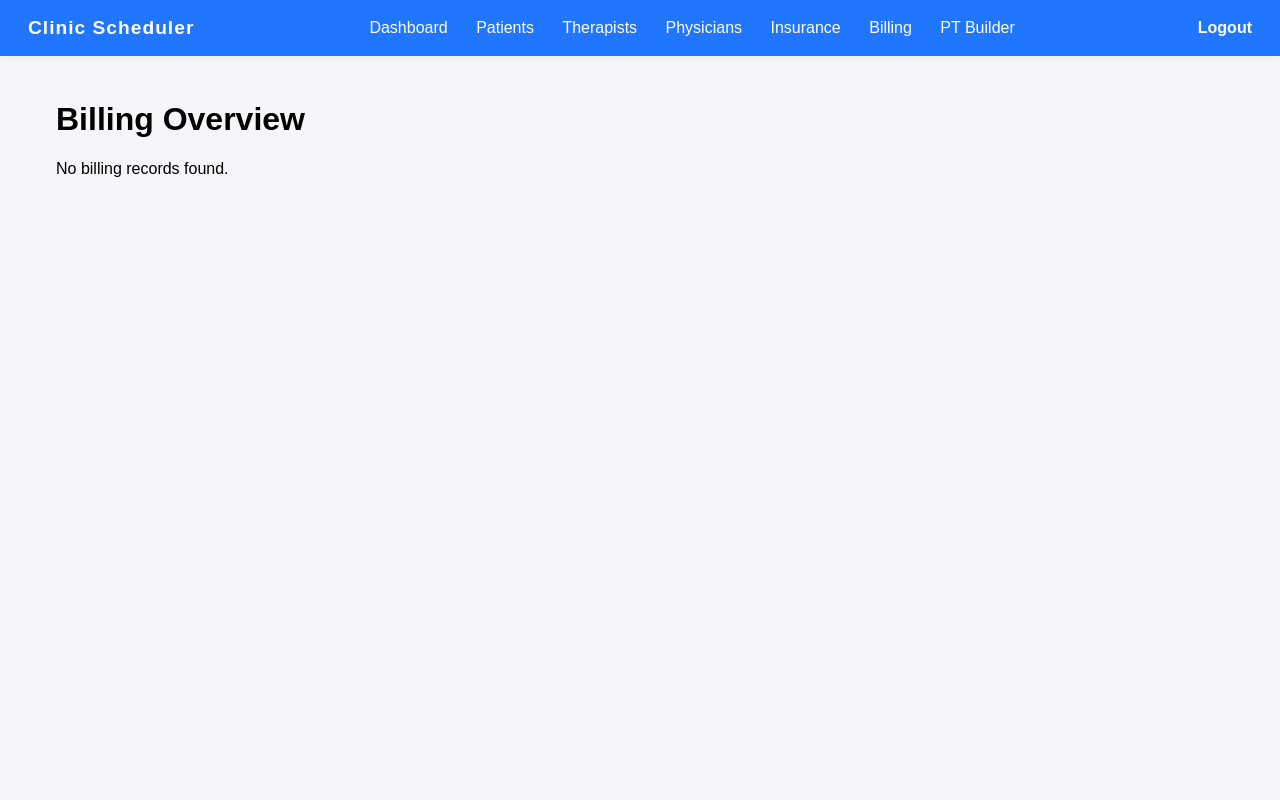
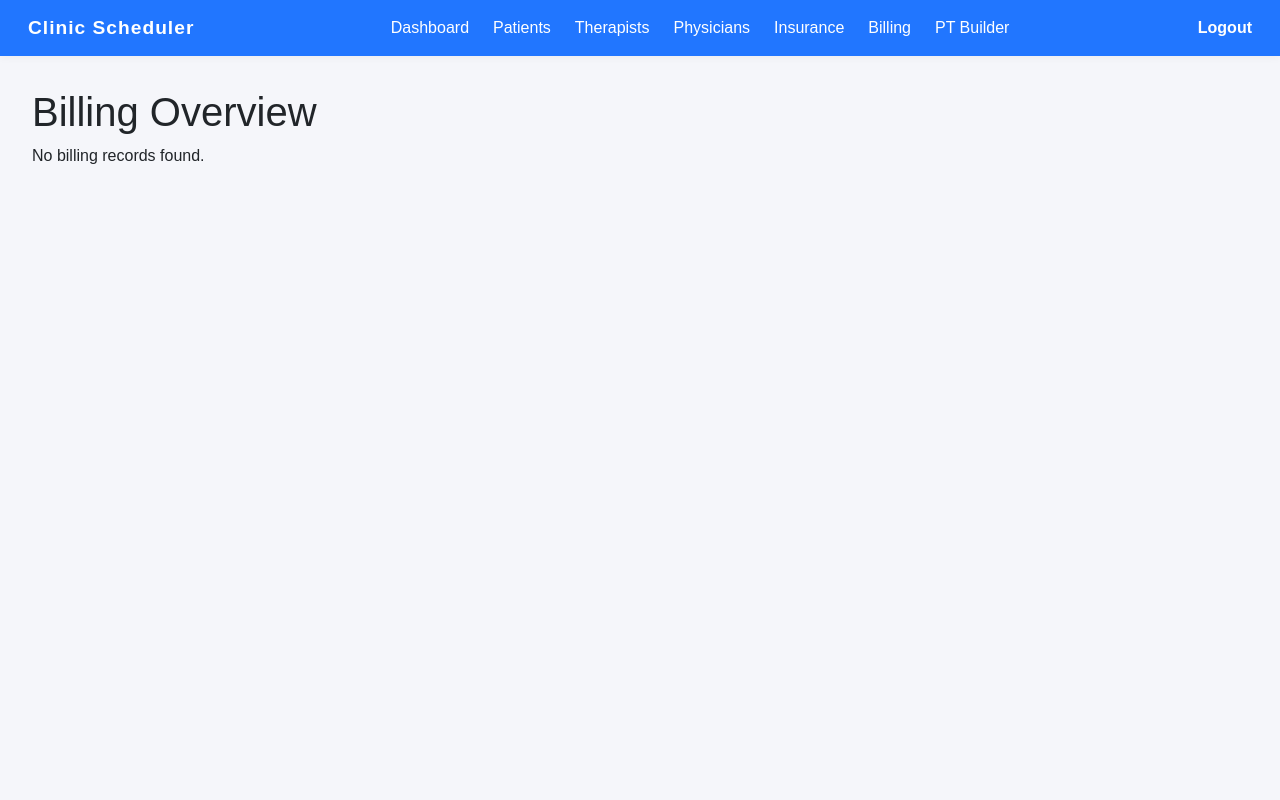
Before and after one commit to KLcoding01/pt-eval-flask, a Flask app: page /billing in a window 1280 px wide. Run offline with Flask 3, Linux system fonts and the light colour scheme; the visitor is signed in with stand-in values (Sample User, id 1).

Commit message:
Deploy: update all code, templates, and dependencies for Render

```diff
--- a/templates/base.html
+++ b/templates/base.html
@@ -4,20 +4,20 @@
   <meta charset="UTF-8" />
   <title>{% block title %}Clinic Scheduler{% endblock %}</title>
   <meta name="viewport" content="width=device-width, initial-scale=1" />
+  <!-- Bootstrap 5 CDN for modern styles -->
+  <link href="https://cdn.jsdelivr.net/npm/bootstrap@5.3.3/dist/css/bootstrap.min.css" rel="stylesheet">
   {% block head %}{% endblock %}
   <style>
-    /* Reset & Base */
-    * {
-      box-sizing: border-box;
+    html, body {
+      height: 100%;
+      background: #f5f6fa;
     }
     body {
+      font-family: Arial, sans-serif;
+      min-height: 100vh;
       margin: 0;
-      font-family: Arial, sans-serif;
-      background: #f5f6fa;
-      min-height: 100vh;
-      padding-top: 56px; /* navbar height */
+      padding-top: 56px; /* space for navbar */
     }
-    /* Navbar */
     .navbar {
       background: #2176ff;
       color: #fff;
@@ -36,66 +36,84 @@
     .navbar-brand {
       font-weight: bold;
       font-size: 1.2rem;
-      color: #fff;
+      color: #fff !important;
       text-decoration: none;
       letter-spacing: 1px;
     }
     .navbar-links a {
-      color: #fff;
+      color: #fff !important;
       text-decoration: none;
       margin-left: 24px;
       font-size: 1rem;
       transition: color 0.15s ease-in-out;
     }
     .navbar-links a:hover {
-      color: #ffe066;
+      color: #ffe066 !important;
     }
     .navbar-right a {
-      color: #fff;
+      color: #fff !important;
       text-decoration: none;
       font-weight: 600;
       margin-left: 32px;
       transition: color 0.15s ease-in-out;
     }
     .navbar-right a:hover {
-      color: #ffe066;
+      color: #ffe066 !important;
     }
-    /* Container for page content */
-    .container {
-      max-width: 1200px;
-      margin: 0 auto;
-      padding: 24px 16px;
+    /* Sidebar Styles */
+    .sidebar {
+      background: #fff;
+      border-right: 1px solid #f1f1f1;
+      padding-top: 32px;
+      min-height: 100vh;
+      box-shadow: 2px 0 12px rgba(33, 118, 255, 0.04);
+    }
+    .sidebar .list-group-item {
+      font-size: 1.07rem;
+      border: none;
+      border-radius: 0;
+      background: none;
+      margin-bottom: 4px;
+      color: #222;
+      transition: background 0.18s;
+    }
+    .sidebar .list-group-item.active, .sidebar .list-group-item:hover {
+      background: #eaf2ff;
+      color: #2176ff;
+      font-weight: bold;
+    }
+    /* Main content area */
+    .main-content {
+      padding: 32px 32px 32px 32px;
     }
     /* Flash messages */
     #flashes {
       max-width: 600px;
-      margin: 20px auto;
+      margin: 16px auto;
     }
     .flash-message {
-      margin-bottom: 8px;
-      padding: 12px;
+      margin-bottom: 10px;
+      padding: 14px;
       border-radius: 6px;
       color: #fff;
       font-weight: 600;
+      box-shadow: 0 2px 6px rgba(33,118,255,0.07);
     }
-    .flash-success {
-      background: #27ae60;
-    }
-    .flash-info {
-      background: #2980b9;
-    }
-    .flash-danger {
-      background: #c0392b;
-    }
-    .flash-warning {
-      background: #f39c12;
+    .flash-success { background: #27ae60; }
+    .flash-info { background: #2980b9; }
+    .flash-danger { background: #c0392b; }
+    .flash-warning { background: #f39c12; }
+    @media (max-width: 767px) {
+      .main-content { padding: 16px 4vw; }
+      .sidebar { display: none; }
     }
   </style>
 </head>
 <body>
+  <!-- NAVBAR -->
   <nav class="navbar">
     <a class="navbar-brand" href="{{ url_for('dashboard') }}">Clinic Scheduler</a>
-    <div class="navbar-links">
+    <div class="navbar-links d-none d-md-flex">
       <a href="{{ url_for('dashboard') }}">Dashboard</a>
       <a href="{{ url_for('patients_list') }}">Patients</a>
       <a href="{{ url_for('therapists_list') }}">Therapists</a>
@@ -109,6 +127,7 @@
     </div>
   </nav>
 
+  <!-- Optional: Flash Messages -->
   {% with messages = get_flashed_messages(with_categories=true) %}
     {% if messages %}
       <div id="flashes">
@@ -121,8 +140,27 @@
     {% endif %}
   {% endwith %}
 
-  <div class="container">
-    {% block content %}{% endblock %}
+  <div class="container-fluid">
+    <div class="row">
+      <!-- Optional Sidebar (Uncomment to enable left nav, or add logic to enable per-page) -->
+      {#
+      <nav class="col-md-3 col-lg-2 d-none d-md-block sidebar">
+        <div class="list-group list-group-flush">
+          <a href="{{ url_for('dashboard') }}" class="list-group-item {% if active_page == 'dashboard' %}active{% endif %}">🏠 Dashboard</a>
+          <a href="{{ url_for('patients_list') }}" class="list-group-item {% if active_page == 'patients' %}active{% endif %}">👥 Patients</a>
+          <a href="{{ url_for('therapists_list') }}" class="list-group-item {% if active_page == 'therapists' %}active{% endif %}">🧑‍⚕️ Therapists</a>
+          <a href="{{ url_for('physicians_list') }}" class="list-group-item {% if active_page == 'physicians' %}active{% endif %}">👨‍⚕️ Physicians</a>
+          <a href="{{ url_for('insurance_list') }}" class="list-group-item {% if active_page == 'insurance' %}active{% endif %}">🏦 Insurance</a>
+          <a href="{{ url_for('billing_overview') }}" class="list-group-item {% if active_page == 'billing' %}active{% endif %}">💳 Billing</a>
+          <a href="{{ url_for('pt_builder') }}" class="list-group-item {% if active_page == 'pt_builder' %}active{% endif %}">📝 PT Builder</a>
+        </div>
+      </nav>
+      #}
+      <!-- Main Content -->
+      <main class="col main-content">
+        {% block content %}{% endblock %}
+      </main>
+    </div>
   </div>
 </body>
 </html>
```
